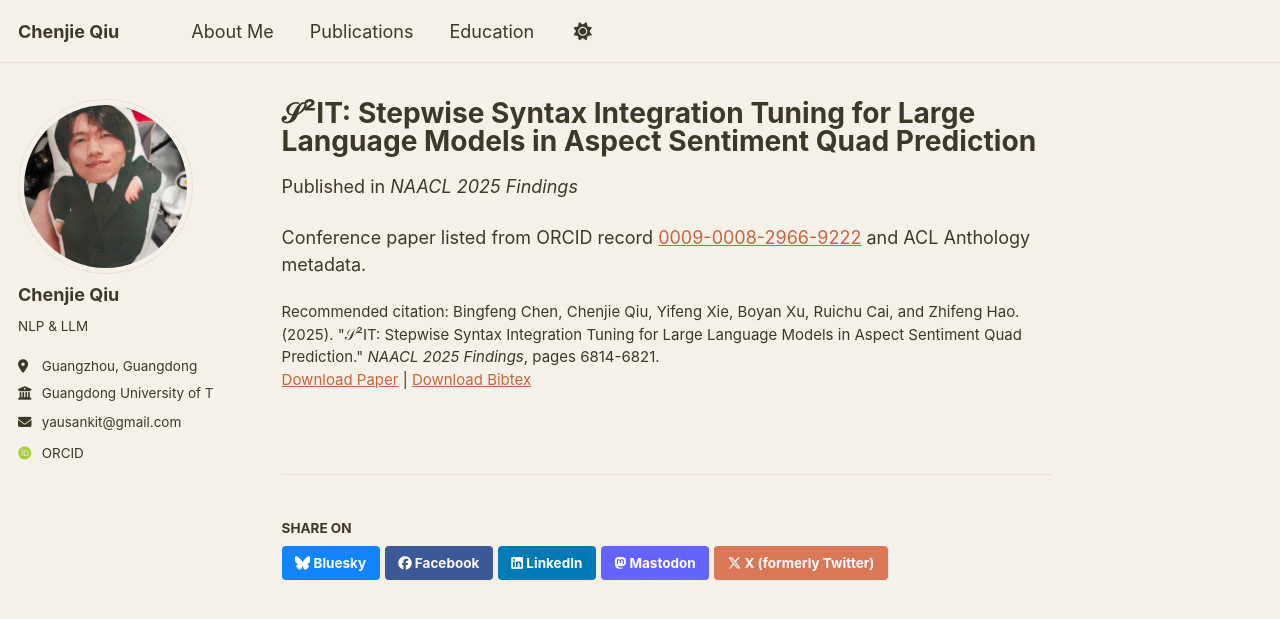
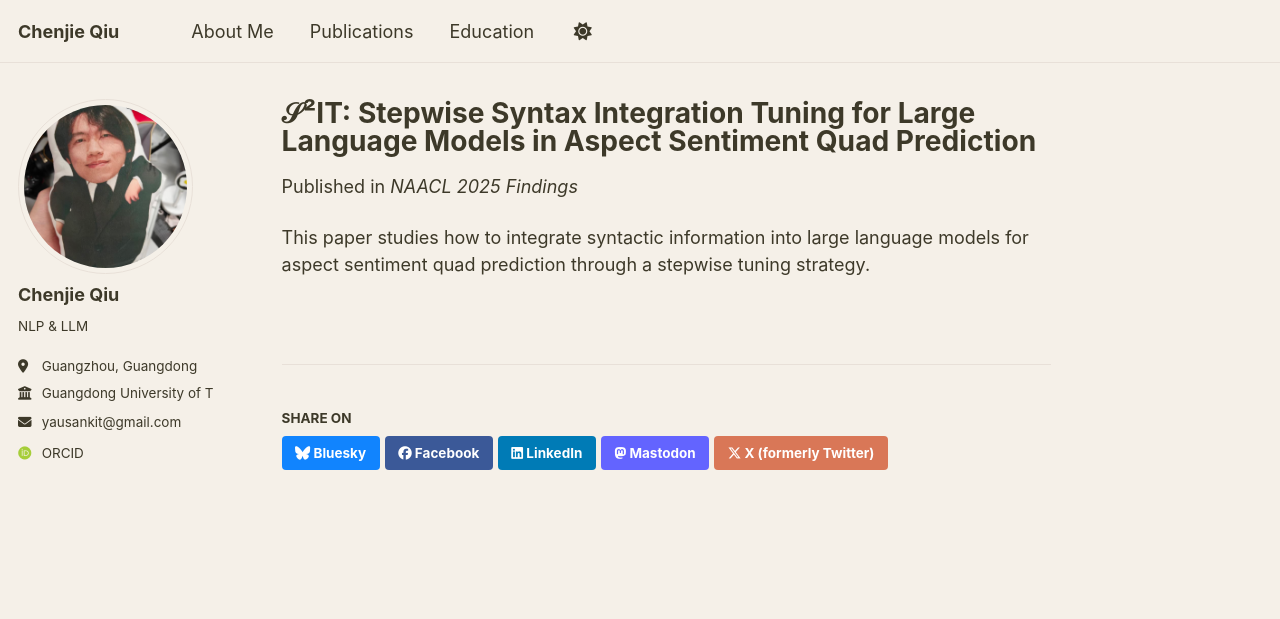
Before and after one commit to yausankit/yausankit.github.io, a Jekyll site: the page built from _publications/2025-04-01-s2it-stepwise-syntax-integration-tuning.md, in a window 1280 px wide. Shown: the top 619 px of the page. Built offline with Jekyll 4.4.1, drawn with Linux system fonts in a browser that asks for light colours; some web fonts are replaced; a script bundle is joined from its source files by our own code; library files that are not in the unit come from our copies.

Commit message:
Simplify publication description

```diff
--- a/_publications/2025-04-01-s2it-stepwise-syntax-integration-tuning.md
+++ b/_publications/2025-04-01-s2it-stepwise-syntax-integration-tuning.md
@@ -3,13 +3,10 @@ title: '𝒮²IT: Stepwise Syntax Integration Tuning for Large Language Models i
 collection: publications
 category: conferences
 permalink: /publication/2025-04-01-s2it-stepwise-syntax-integration-tuning
-excerpt: 'NAACL 2025 Findings, pages 6814-6821.'
+excerpt: 'This paper studies how to integrate syntactic information into large language models for aspect sentiment quad prediction through a stepwise tuning strategy.'
 date: 2025-04-01
 venue: 'NAACL 2025 Findings'
-paperurl: 'https://aclanthology.org/2025.findings-naacl.379.pdf'
-bibtexurl: 'https://aclanthology.org/2025.findings-naacl.379.bib'
 doi: '10.18653/v1/2025.findings-naacl.379'
-citation: 'Bingfeng Chen, Chenjie Qiu, Yifeng Xie, Boyan Xu, Ruichu Cai, and Zhifeng Hao. (2025). "𝒮²IT: Stepwise Syntax Integration Tuning for Large Language Models in Aspect Sentiment Quad Prediction." <i>NAACL 2025 Findings</i>, pages 6814-6821.'
 ---
 
-Conference paper listed from ORCID record [0009-0008-2966-9222](https://orcid.org/0009-0008-2966-9222) and ACL Anthology metadata.
+This paper studies how to integrate syntactic information into large language models for aspect sentiment quad prediction through a stepwise tuning strategy.
```
